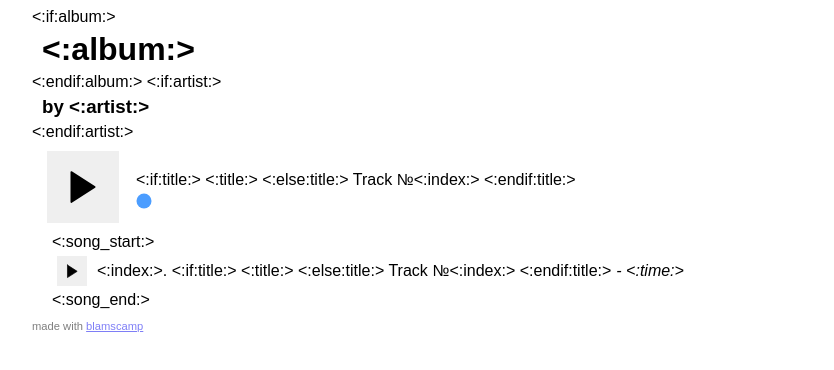
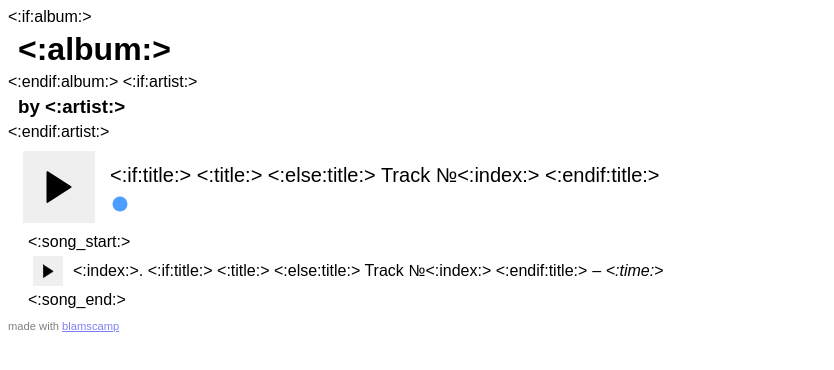
Before and after one commit to blackle/blamscamp, a plain HTML site: page template.html in a window 1280 px wide. Shown: the full height of the page, 0-834 px from the left. Drawn offline with Linux system fonts and the light colour scheme.

Commit message:
:bug: Hide the icons' SVG tag in the player

```diff
--- a/template.html
+++ b/template.html
@@ -8,7 +8,7 @@
     <meta name="generator" content="blamscamp player <:blamscamp_version:>" />
   </head>
   <body>
-    <svg class="hidden" xmlns="http://www.w3.org/2000/svg" width="24" height="24">
+    <svg style="display: none;" xmlns="http://www.w3.org/2000/svg" width="24" height="24">
       <symbol id="icon_play" viewBox="0 0 24 24"><polygon points="5 3 19 12 5 21 5 3"></polygon></symbol>
       <symbol id="icon_pause" viewBox="0 0 24 24"><rect x="6" y="4" width="4" height="16"></rect><rect x="14" y="4" width="4" height="16"></rect></symbol>
     </svg>
@@ -43,7 +43,7 @@
               Track №<:index:>
             <:endif:title:>
             </span>
-          </p> <i>- <:time:></i></li>
+          </p> <i>– <:time:></i></li>
           <:song_end:>
       </ul>
       <p class="madewith">made with <a href="https://suricrasia.online/blamscamp/">blamscamp</a></p>
@@ -245,8 +245,9 @@ button span {
   padding: 0px 10px;
 }
 
-.player_tools p {
-  margin: 5px 2px;
+.player .title {
+  font-size: 125%;
+  margin: 0 0 0.5em;
 }
 
 .song_list {
@@ -258,7 +259,7 @@ button span {
     margin: 0 5px;
 }
 
-.song_list i, .album, .artist, .title {
+.album, .artist, .title {
   color: <:highlight_color:>;
 }
 
```
